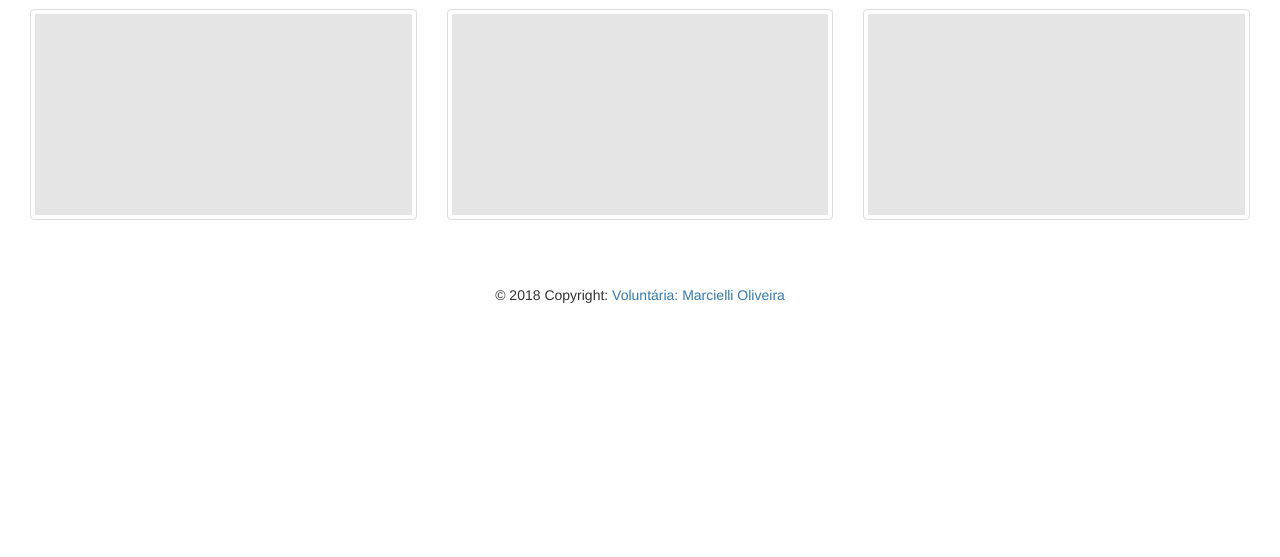
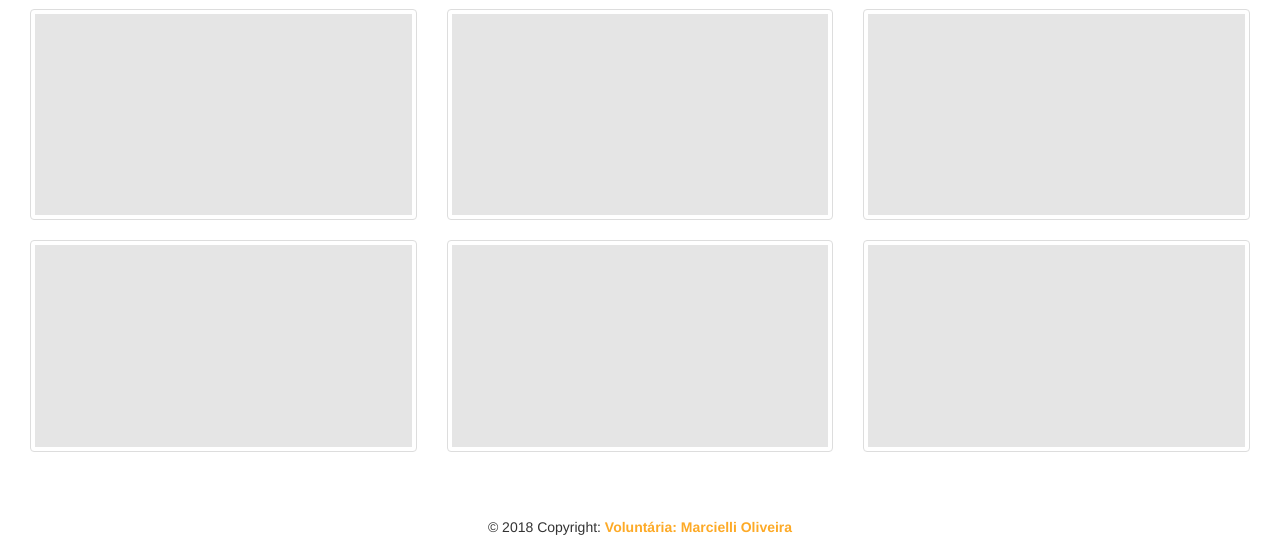
Before and after one commit to marciellioliveira/projetoclareana, a PHP site: page /galeria.php in a window 1280 px wide. Shown: the part 310-867 px from the top of the page. Before the commit the page ends 613 px from the top, so only its background shows below. Run offline with PHP 8.4, Linux system fonts and the light colour scheme.

Commit message:
Galeria e Footer

```diff
--- a/css/estilo.css
+++ b/css/estilo.css
@@ -254,12 +254,12 @@
 ********************************************Abaixo footer.php ********************************************
 */
 /* Inicio Footer */
-.container-fluid .page-footer #copyright a{
+.page-footer #copyright a{
 	color: #FDAA27!important;
 	font-weight: bold;
 }
 
-.container-fluid .page-footer #copyright a:hover{
+.page-footer #copyright a:hover{
 	color: #FE6525!important;
 	font-weight: bold;
 }
--- a/galeria.php
+++ b/galeria.php
@@ -185,6 +185,92 @@
 
       </div>
     </div>
+
+    <div class="col-md-4">
+      <div class="thumbnail">
+          <img src="imgs/teste.png" alt="Fjords" data-toggle="modal" data-target="#myModal6" style="width:100%">
+
+          <!-- Modal -->
+          <div id="myModal6" class="modal fade" role="dialog">
+            <div class="modal-dialog">
+
+              <!-- Modal content-->
+              <div class="modal-content">
+                <div class="modal-header">
+                  <button type="button" class="close" data-dismiss="modal">&times;</button>
+                  <h4 class="modal-title">Modal Header 6</h4>
+                </div>
+                <div class="modal-body">
+                  <img src="imgs/teste.png" alt="Lights" >
+                </div>
+                <div class="modal-footer">
+                  <button type="button" class="btn btn-default" data-dismiss="modal">Fechar</button>
+                </div>
+              </div>
+        </div>
+      </div>
+
+      </div>
+    </div>
+
+        <div class="col-md-4">
+      <div class="thumbnail">
+          <img src="imgs/teste.png" alt="Fjords" data-toggle="modal" data-target="#myModal6" style="width:100%">
+
+          <!-- Modal -->
+          <div id="myModal6" class="modal fade" role="dialog">
+            <div class="modal-dialog">
+
+              <!-- Modal content-->
+              <div class="modal-content">
+                <div class="modal-header">
+                  <button type="button" class="close" data-dismiss="modal">&times;</button>
+                  <h4 class="modal-title">Modal Header 6</h4>
+                </div>
+                <div class="modal-body">
+                  <img src="imgs/teste.png" alt="Lights" >
+                </div>
+                <div class="modal-footer">
+                  <button type="button" class="btn btn-default" data-dismiss="modal">Fechar</button>
+                </div>
+              </div>
+        </div>
+      </div>
+
+      </div>
+    </div>
+
+        <div class="col-md-4">
+      <div class="thumbnail">
+          <img src="imgs/teste.png" alt="Fjords" data-toggle="modal" data-target="#myModal6" style="width:100%">
+
+          <!-- Modal -->
+          <div id="myModal6" class="modal fade" role="dialog">
+            <div class="modal-dialog">
+
+              <!-- Modal content-->
+              <div class="modal-content">
+                <div class="modal-header">
+                  <button type="button" class="close" data-dismiss="modal">&times;</button>
+                  <h4 class="modal-title">Modal Header 6</h4>
+                </div>
+                <div class="modal-body">
+                  <img src="imgs/teste.png" alt="Lights" >
+                </div>
+                <div class="modal-footer">
+                  <button type="button" class="btn btn-default" data-dismiss="modal">Fechar</button>
+                </div>
+              </div>
+        </div>
+      </div>
+
+      </div>
+    </div>
+
+
+
+
+
   </div>
     </div>
 
```
Also changed, not shown: fundadores.php (+9 -3 lines), voluntarios.php (+9 -3 lines).
